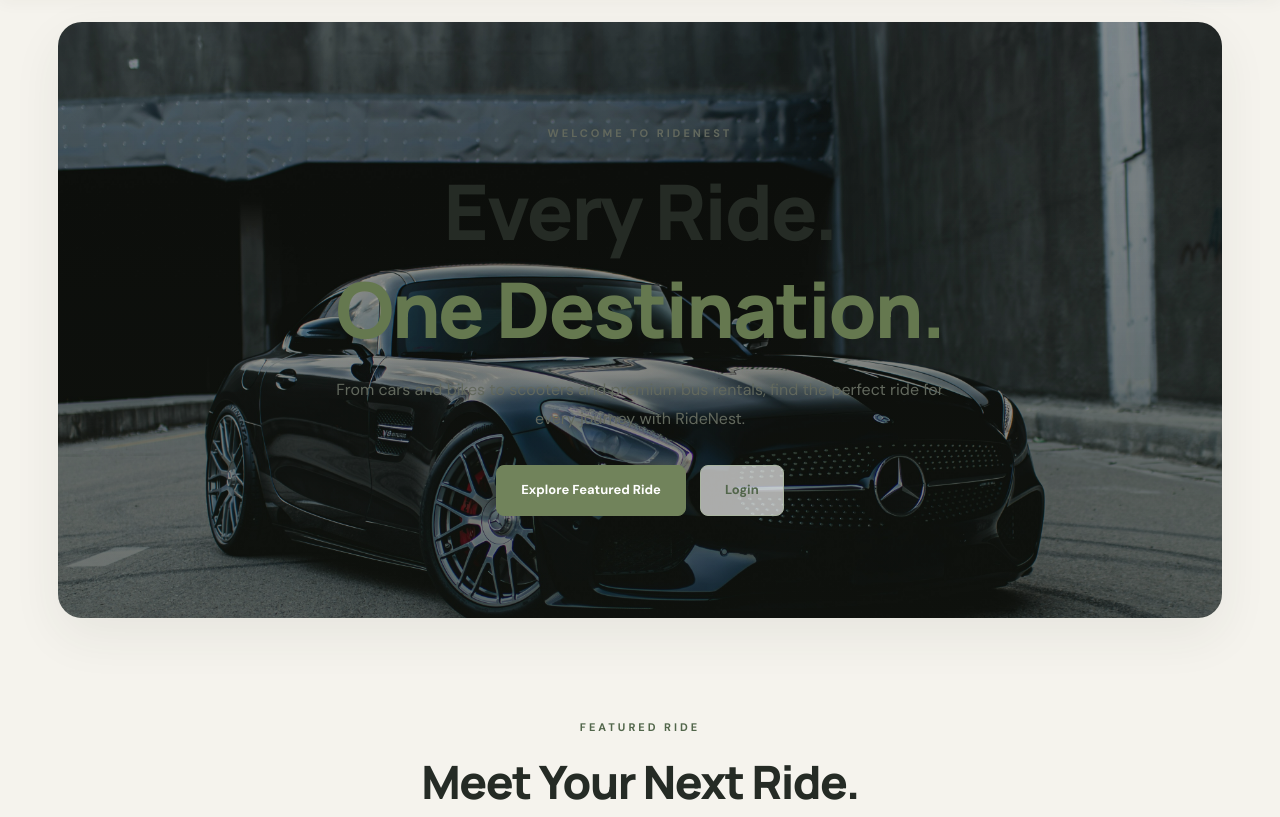
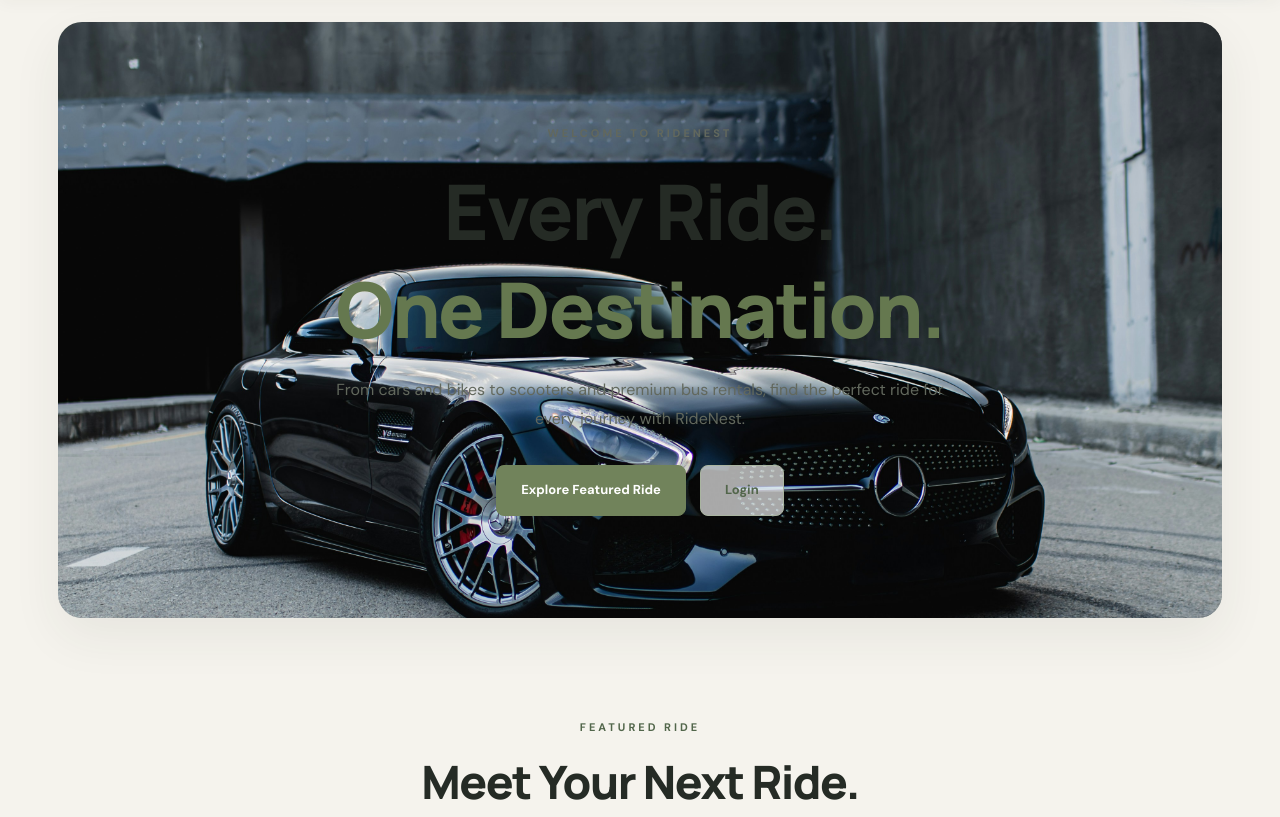
Before and after one commit to paghdalkhushi979-rgb/RideNest, a Flask app: page / in a window 1280 px wide. Shown: the part 76-893 px from the top of the page. Run offline with Flask 3, Linux system fonts and the light colour scheme; data comes from the database, SQL or seed files in the repository; data that the repository does not hold is empty; some libraries are stand-ins or nearby versions.

Commit message:
Update home.html

```diff
--- a/templates/home.html
+++ b/templates/home.html
@@ -7,15 +7,15 @@
 
 <!-- ================= HERO ================= -->
 <section class="de-hero">
-   <style>
-section.de-hero {
-    background:
-        linear-gradient(rgba(20,25,18,0.35), rgba(20,25,18,0.55)),
-        url("{{ url_for('static', filename='images/cars/hero-car.jpg') }}")
-        center center / cover no-repeat !important;
-    min-height: 550px;
-}
-</style>
+   <div style="
+    position: absolute;
+    inset: 0;
+    background-image: url('{{ url_for('static', filename='images/cars/hero-car.jpg') }}');
+    background-size: cover;
+    background-position: center;
+    z-index: 0;
+    pointer-events: none;
+"></div>
 
     <div class="de-hero-content" style="
         width: 100%;
```
